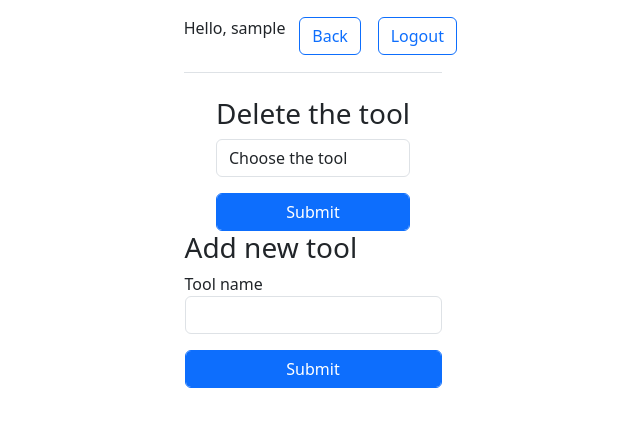
After one commit to kiselz/tool-management, a Flask app: page /menu/manage_tools in a window 1280 px wide. The commit adds this page. Shown: the top 427 px of the page, without its empty margins (327-967 px from the left). Run offline with Flask 3, Linux system fonts and the light colour scheme; a user stored in the database is signed in; data comes from the database, SQL or seed files in the repository; both versions use the stored data as it was after the commit.

Commit message:
make manage tools page

```diff
--- a/src/database/db.py
+++ b/src/database/db.py
@@ -113,7 +113,7 @@ def get_tools(db: Connection) -> list[str]:
     tools (list[sqlite3.Row]): list of tools
     """
 
-    tools = db.cursor().execute('SELECT * FROM tools').fetchall()
+    tools = db.cursor().execute('SELECT * FROM tools ORDER BY toolname').fetchall()
     return convert_rows_to_dicts(tools)
 
 def get_tool_ammount(db: Connection, toolname: str) -> int:
@@ -212,9 +212,9 @@ def get_user_tools(db: Connection, firstname: str):
     tool_rows = db.cursor().execute(f"SELECT toolname, ammount FROM tool_track WHERE firstname = '{firstname}' \
                                      ORDER BY toolname ASC").fetchall()
     tool_rows = convert_rows_to_dicts(tool_rows)
-    tool_rows = list(
-        filter(lambda tool: tool['ammount'] > 0, tool_rows)
-    )
+    # tool_rows = list(
+    #     filter(lambda tool: tool['ammount'] > 0, tool_rows)
+    # )
     return tool_rows
 
 def get_available_ammount(db: Connection, toolname: str) -> int:
--- a/src/server/blueprints/menu.py
+++ b/src/server/blueprints/menu.py
@@ -1,7 +1,9 @@
 from flask import (
     Blueprint, flash, g, redirect, render_template, request, session, url_for, request
 )
-from database.db import get_db, get_user_tools, get_users, get_tools, get_available_tools
+from database.db import (
+    get_db, get_user_tools, get_users, get_tools, get_available_tools
+)
 
 menu_bp = Blueprint('menu', __name__, url_prefix='/menu')
 
@@ -42,3 +44,25 @@ def show_my_tools():
                             user_tools=user_tools,
                             available_tools=available_tools,
                            )
+
+@menu_bp.route('/manage_employees', methods=['GET'])
+def show_manage_employees():
+    current_user = session['user']
+    is_admin = session['is_admin']
+
+    return render_template('admin/manage_employees.html',
+                            current_user=current_user,
+                           )
+
+@menu_bp.route('/manage_tools', methods=['GET'])
+def show_manage_tools():
+    current_user = session['user']
+    is_admin = session['is_admin']
+
+    db = get_db()
+    tools = get_tools(db)
+
+    return render_template('admin/manage_tools.html',
+                           current_user=current_user,
+                           tools=tools,
+                           )
--- /dev/null
+++ b/src/server/static/manage_tools.js
@@ -0,0 +1,62 @@
+const addToolForm = document.querySelector('#addToolForm');
+const addToolName = document.querySelector('#addToolName');
+
+const deleteToolForm = document.querySelector('#deleteToolForm');
+const deleteToolName = document.querySelector('#deleteToolName')
+
+function showToast() {
+    if (sessionStorage.getItem("showToast")) {
+        sessionStorage.removeItem("showToast");
+        toastBody = document.querySelector('div.toast-body');
+        toastBody.textContent = sessionStorage.getItem("toastMessage");
+        toast = new bootstrap.Toast(document.querySelector('div.toast'));
+        toast.show();
+    }
+}
+window.onload = showToast
+
+async function addTool() {
+    event.preventDefault();
+
+    toolName = addToolName.value;
+    data = {
+        toolname: toolName,
+    };
+
+    const request = await fetch(URL_API_ADD_TOOL, {
+        method: "POST",
+        headers: {
+            "Content-Type": "application/json",
+        },
+        body: JSON.stringify(data),
+    });
+
+    const response = await request.json();
+    console.log(response)
+    if (response["status"] === "error") {
+        sessionStorage.setItem("showToast", "true");
+        sessionStorage.setItem("toastMessage", response.message)
+    }
+    location.reload();
+}
+addToolForm.onsubmit = addTool;
+
+async function deleteTool() {
+    event.preventDefault();
+
+    toolName = deleteToolName.value;
+    data = {
+        toolname: toolName,
+    };
+
+    const request = await fetch(URL_API_DELETE_TOOL, {
+        method: "POST",
+        headers: {
+            "Content-Type": "application/json",
+        },
+        body: JSON.stringify(data),
+    });
+    const response = await request.json();
+    console.log(response);
+}
+deleteToolForm.onsubmit = deleteTool;
--- /dev/null
+++ b/src/server/templates/admin/manage_tools.html
@@ -0,0 +1,52 @@
+{% extends 'base.html' %}
+
+{% block header %}
+<header class="d-flex flex-wrap align-items-center justify-content-center justify-content-md-between py-3 mb-4 border-bottom">
+    <p>Hello, {{ current_user }}</p>
+    <div class="col-md-3 text-end">
+        <a href="{{ url_for('menu.show_menu') }}" class="text-decoration-none">
+            <button type="button" class="btn btn-outline-primary me-2">Back</button>
+        </a>
+    </div>
+    <div class="col-md-3 text-end">
+        <a href="{{ url_for('login.logout') }}" class="text-decoration-none">
+            <button type="button" class="btn btn-outline-primary me-2">Logout</button>
+        </a>
+    </div>
+</header>
+{% endblock %}
+
+{% block content %}
+<form method="POST" id="deleteToolForm">
+    <h3 class="text-align-center">Delete the tool</h3>
+    <select name="" class="form-control mb-3" id="deleteToolName" required>
+        <option selected disabled value="">Choose the tool</option>
+        {% for tool in tools %}
+            <option value="{{ tool['toolname'] }}">{{ tool['toolname'] }}</option>
+        {% endfor %}
+    </select>
+    <input type="submit" class="form-control btn btn-primary" value="Submit">
+</form>
+<form method="POST" id="addToolForm">
+    <h3 class="text-align-center">Add new tool</h3>
+    <label for="addToolName">Tool name</label>
+    <input type="text" id="addToolName" class="form-control mb-3" required>
+    <input type="submit" class="form-control btn btn-primary" value="Submit">
+</form>
+
+<script>
+    var URL_API_ADD_TOOL = "{{ url_for('api.add_tool') }}";
+    var URL_API_DELETE_TOOL = "{{ url_for('api.delete_tool') }}";
+</script>
+<script src="{{ url_for('static', filename='manage_tools.js') }}"></script>
+
+<div aria-live="polite" aria-atomic="true" class="" style="">
+    <div class="toast me-1 mb-3" style="position: absolute; bottom: 0; right: 0;">
+        <div class="toast-header">
+        <strong class="mr-auto">Tool Management [Error]</strong>
+        </div>
+        <div class="toast-body">
+        </div>
+    </div>
+</div>
+{% endblock %}
--- a/src/server/templates/menu/main.html
+++ b/src/server/templates/menu/main.html
@@ -19,12 +19,12 @@
         </button>
     </a>
     {% if is_admin %}
-        <a href="/" class="text-decoration-none w-100">
+        <a href="{{ url_for('menu.show_manage_employees') }}" class="text-decoration-none w-100">
             <button class="btn btn-primary w-100 text-align-center" type="button">
                 Manage Employees
             </button>
         </a>
-        <a href="/" class="text-decoration-none w-100">
+        <a href="{{ url_for('menu.show_manage_tools') }}" class="text-decoration-none w-100">
             <button class="btn btn-primary w-100 text-align-center" type="button">
                 Manage Tools
             </button>
--- a/src/server/templates/menu/my_tools.html
+++ b/src/server/templates/menu/my_tools.html
@@ -45,7 +45,7 @@
             <option selected disabled value="">Choose tool to return</option>
             {% for tool in user_tools %}
                 {% if tool['ammount'] > 0 %}
-                    <option name="{{ tool['toolname'] }}">{{ tool["toolname"] }}</option>
+                    <option value="{{ tool['toolname'] }}">{{ tool["toolname"] }}</option>
                 {% endif %}
             {% endfor %}
         </select>
@@ -62,7 +62,7 @@
         <select class="form-select mb-3" id="takeToolSelect" aria-lebel="Take available tools" name="tool_to_take" required>
             <option selected disabled value="">Choose tool to take</option>
             {% for tool in available_tools %}
-                <option name="{{ tool['toolname'] }}">{{ tool['toolname'] }}</option>
+                <option value="{{ tool['toolname'] }}">{{ tool['toolname'] }}</option>
             {% endfor %}
         </select>
         <label for="takeToolAmmount">Ammount to take</label>
```
Also changed, not shown: src/server/blueprints/api.py (+43 -2 lines), src/server/templates/admin/manage_employees.html (added, +21 -0 lines), src/database/database.db.
